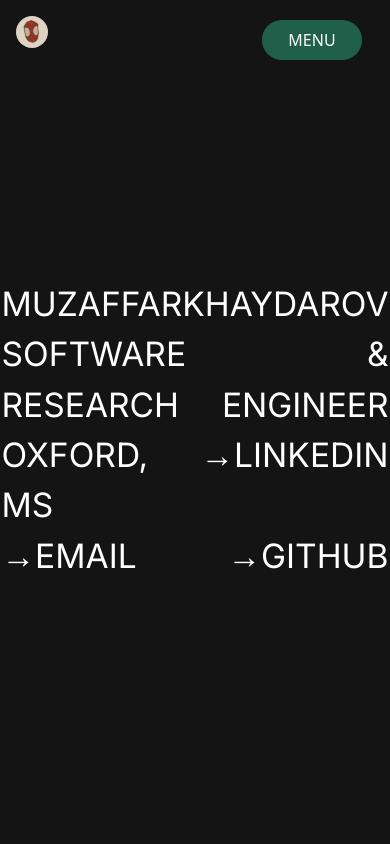
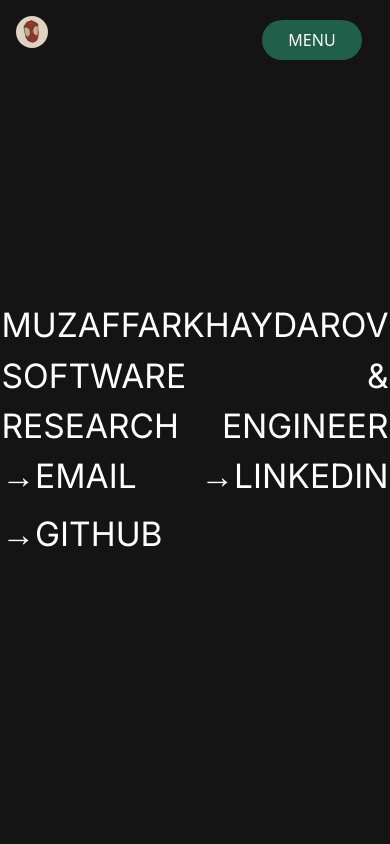
Before and after one commit to mountstorm/muzaffars, a Next.js app: page /contact in a window 390 px wide. Shown: the top 844 px of the page. Built offline with nearby package versions, Linux system fonts and the light colour scheme.

Commit message:
Highlight C Spire, trim contact page, fix link row wrap

```diff
--- a/src/app/about/page.tsx
+++ b/src/app/about/page.tsx
@@ -37,7 +37,7 @@
                   text="Computer science student at the University of Mississippi, minoring in math, and an undergraduate researcher working on distributed AI systems. Currently a Software Engineering Intern at C Spire."
                   className="text-xl font-medium leading-relaxed text-foreground/90 sm:text-2xl"
                   as="p"
-                  highlightWords={['mississippi,', 'distributed', 'c']}
+                  highlightWords={['mississippi,', 'distributed', 'c', 'spire.']}
                   scrub={false}
                 />
               </AnimatedSection>
--- a/src/app/contact/page.tsx
+++ b/src/app/contact/page.tsx
@@ -48,15 +48,7 @@
             <p className="m-0">research</p>
             <p className="m-0">engineer</p>
           </div>
-          <div className="flex justify-between uppercase">
-            <p className="m-0">Oxford, MS </p>
-            <Link href={'https://www.linkedin.com/in/muzaffar-'}>
-              <TextDisperse setBackground={setBackground}>
-                <p>→Linkedin</p>
-              </TextDisperse>
-            </Link>
-          </div>
-          <div className="flex justify-between uppercase">
+          <div className="flex flex-wrap items-baseline justify-between gap-x-4 gap-y-2 text-[7vw] uppercase xs:text-[5.6vw]">
             <TextDisperse
               setBackground={setBackground}
               onClick={() => {
@@ -69,6 +61,12 @@
             >
               <p className="m-0">→Email</p>
             </TextDisperse>
+
+            <Link href={'https://www.linkedin.com/in/muzaffar-'}>
+              <TextDisperse setBackground={setBackground}>
+                <p>→Linkedin</p>
+              </TextDisperse>
+            </Link>
 
             <Link href={'https://github.com/mountstorm'}>
               <TextDisperse setBackground={setBackground}>
```
